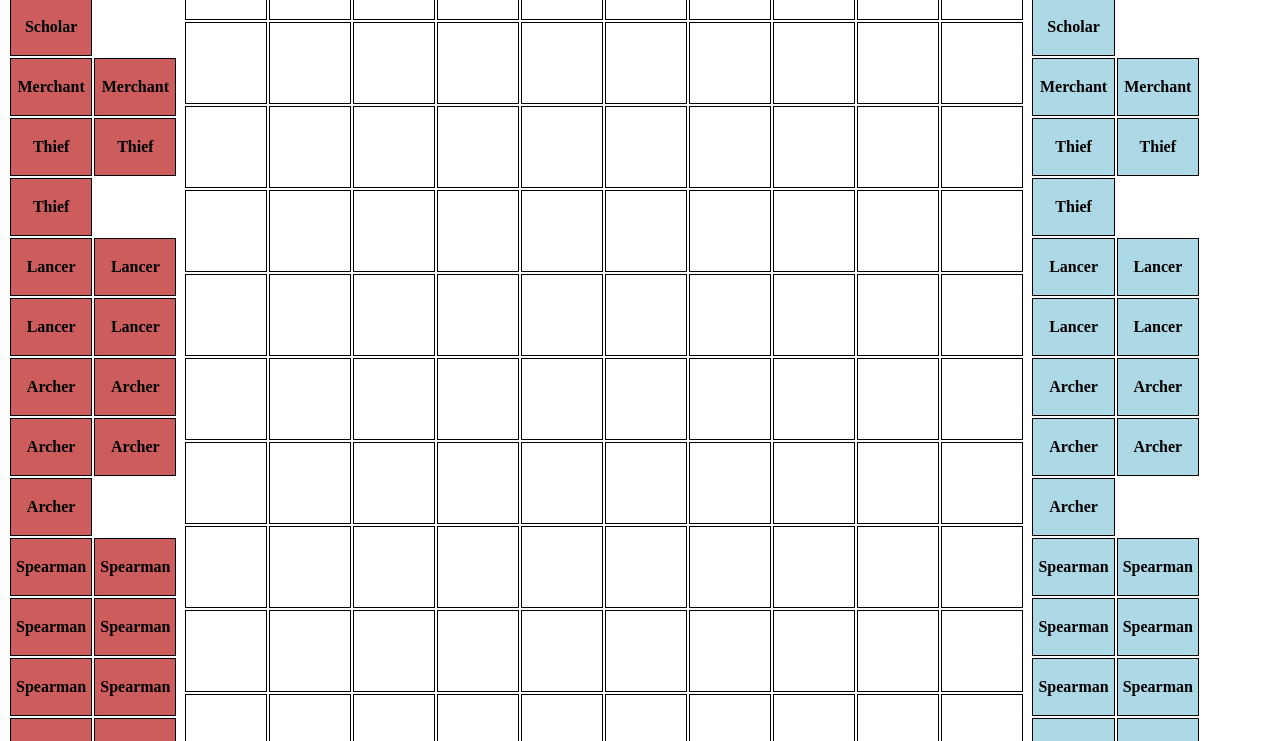
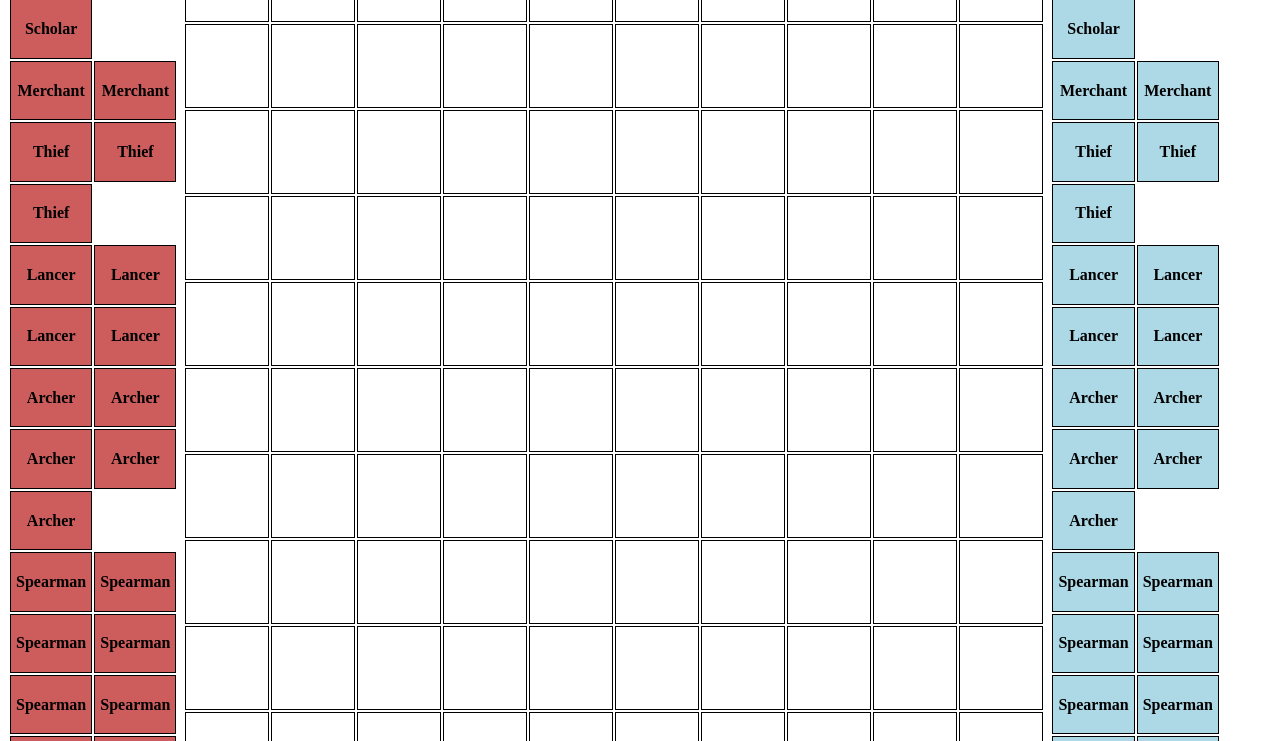
Before and after one commit to herterjo/Keschet, a plain HTML site: page index.html in a window 1280 px wide. Shown: the part 106-847 px from the top of the page. Drawn offline with Linux system fonts and the light colour scheme.

Commit message:
Fixed some displaying css problems

```diff
--- a/style.css
+++ b/style.css
@@ -1,7 +1,3 @@
-#playingField td {
-	padding: var(--empty-padding);
-}
-
 :root {
 	--p-0-color: indianred;
 	--p-1-color: lightblue;
@@ -9,8 +5,13 @@
 	--p-0-selected-color: red;
 	--p-1-selected-color: blue;
 	--can-be-taken-color: darkviolet;
-	--empty-padding: 40px;
-	--occupied-padding: 5px;
+	--playing-field-cell-size: 80px;
+	--home-field-margin: 5px;
+}
+
+#playingField td {
+	width: var(--playing-field-cell-size);
+    height: var(--playing-field-cell-size);
 }
 
 .border td{
@@ -20,12 +21,10 @@
 
 .background-p-0 {
 	background-color: var(--p-0-color);
-	padding: var(--occupied-padding) !important;
 }
 
 .background-p-1 {
 	background-color: var(--p-1-color);
-	padding: var(--occupied-padding) !important;
 }
 
 .display-flex {
@@ -33,7 +32,7 @@
 }
 
 .home-field {
-	padding: var(--occupied-padding);
+	padding: var(--home-field-margin);
 }
 
 td {
@@ -42,11 +41,11 @@ td {
 }
 
 .figures-p-0-container {
-	margin-right: var(--occupied-padding);
+	margin-right: var(--home-field-margin);
 }
 
 .figures-p-1-container {
-	margin-left: var(--occupied-padding);
+	margin-left: var(--home-field-margin);
 }
 
 .can-choose {
@@ -59,17 +58,14 @@ td {
 }
 
 .selected-p-0 {
-	padding: var(--occupied-padding) !important;
 	background-color: var(--p-0-selected-color);
 }
 
 .selected-p-1 {
-	padding: var(--occupied-padding) !important;
 	background-color: var(--p-1-selected-color);
 }
 
 .can-be-taken {
-	padding: var(--occupied-padding) !important;
 	background-color: var(--can-be-taken-color);
 	cursor: pointer;
 }
```
